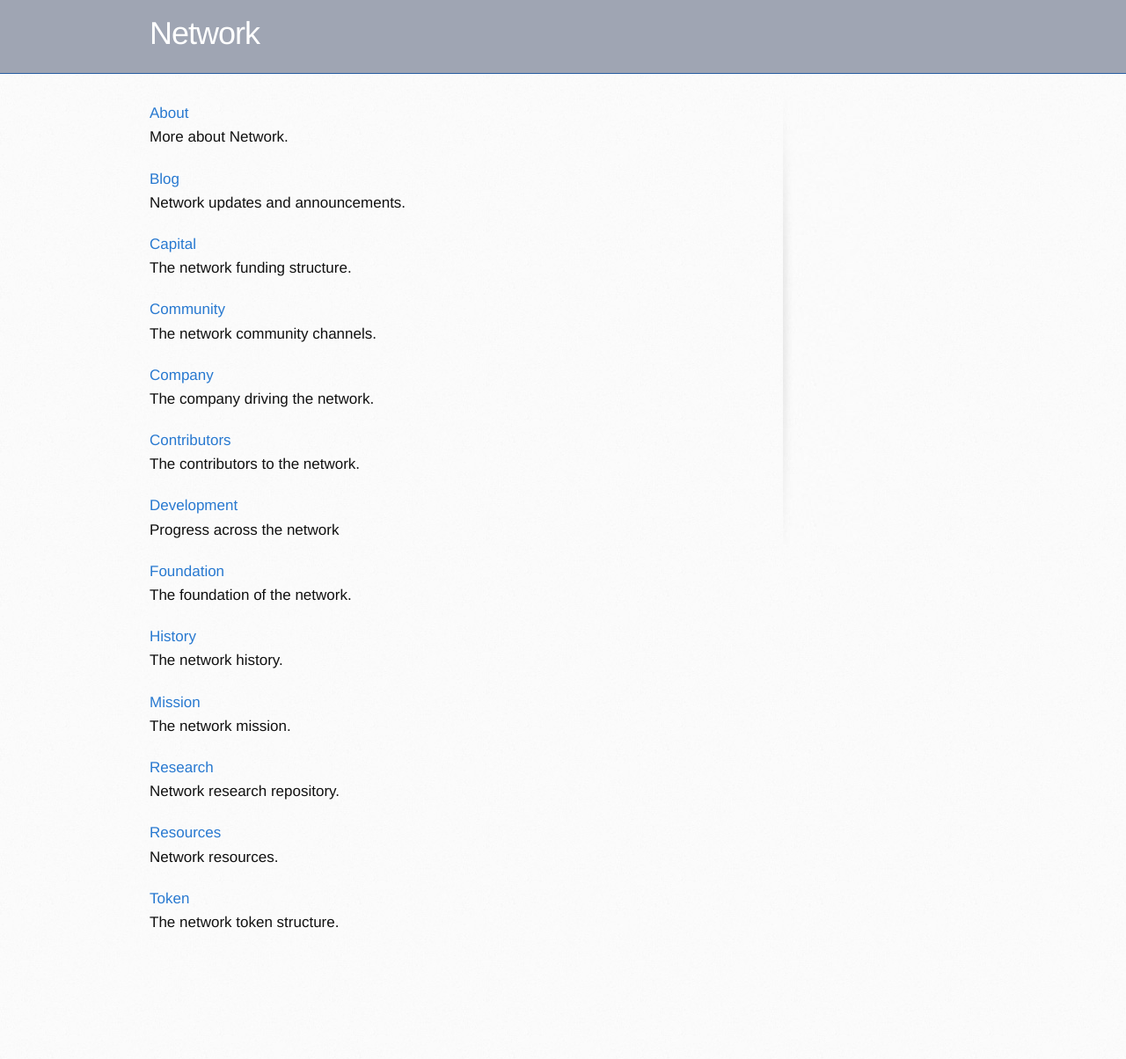
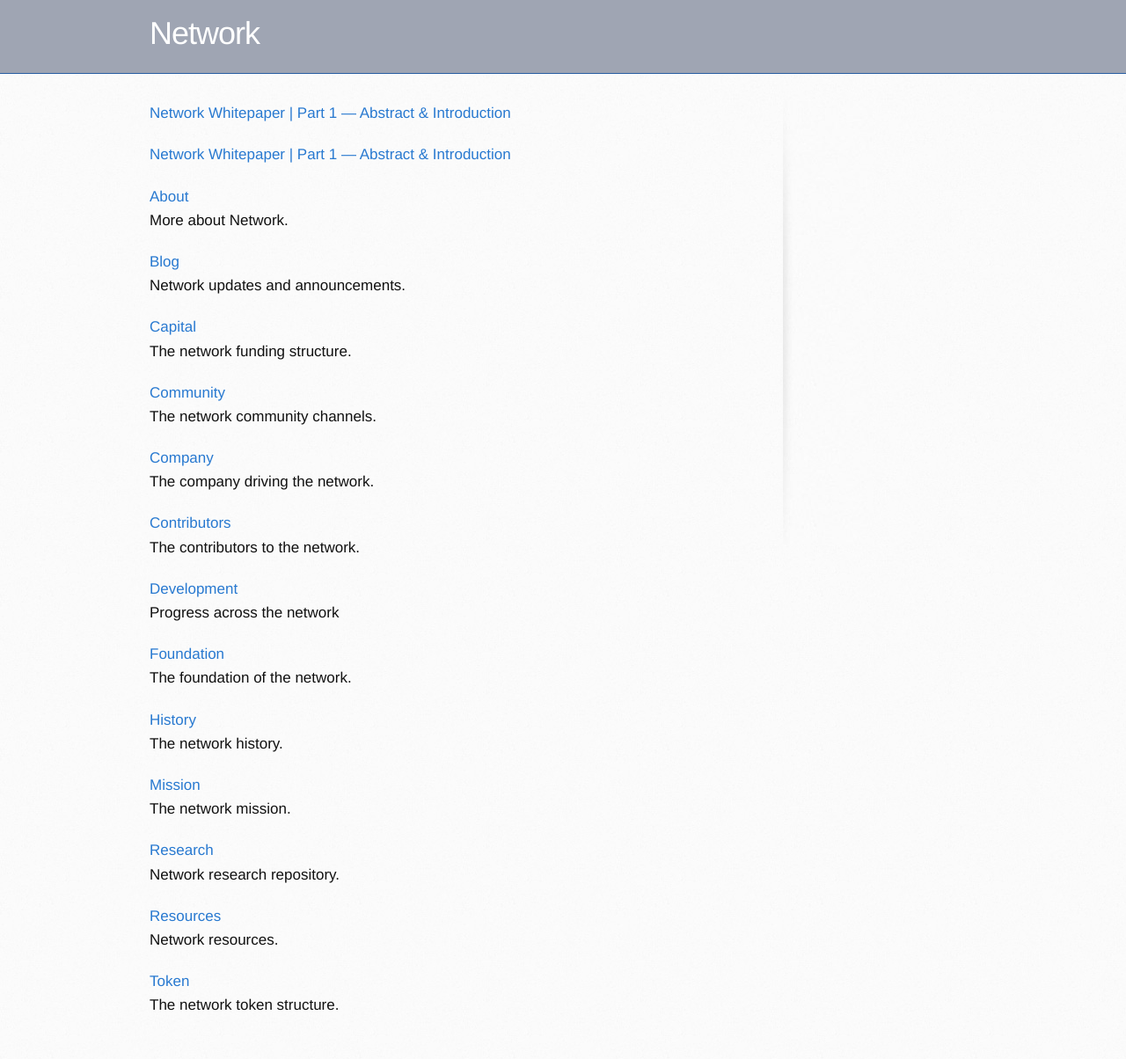
Before and after one commit to networkf/network.github.io, a Jekyll site: the page built from index.md, in a window 1280 px wide. Shown: the whole page at 88% size. Built offline with Jekyll 4.4.1, drawn with Linux system fonts in a browser that asks for light colours; some web fonts are replaced; our own code applies the rules of GitHub Pages for plain Markdown files; the repository's description, which GitHub fills in, is left out; before the commit the page ends 1109 px from its top, so only the background shows below that.

Commit message:
Update index.md

```diff
--- a/index.md
+++ b/index.md
@@ -5,6 +5,12 @@ layout: default
 <link rel="shortcut icon" type="image/png" href="/favicon.png">
 </head>
 ---
+
+[Network Whitepaper | Part 1 — Abstract & Introduction](/whitepaper21part1)
+<br>
+
+[Network Whitepaper | Part 1 — Abstract & Introduction](/whitepaper21part1)
+<br>
 
 [About](/about)
 <br>
```
